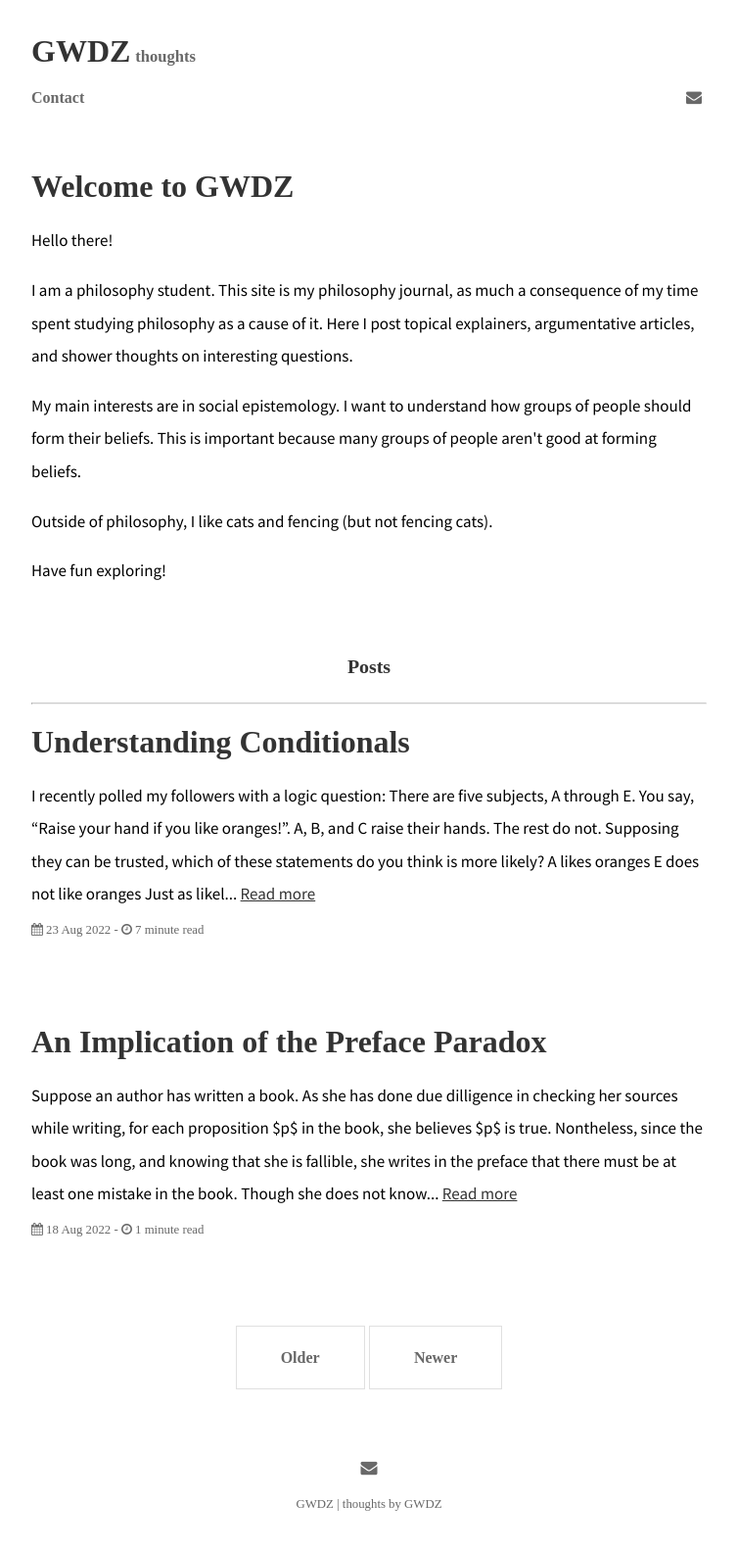
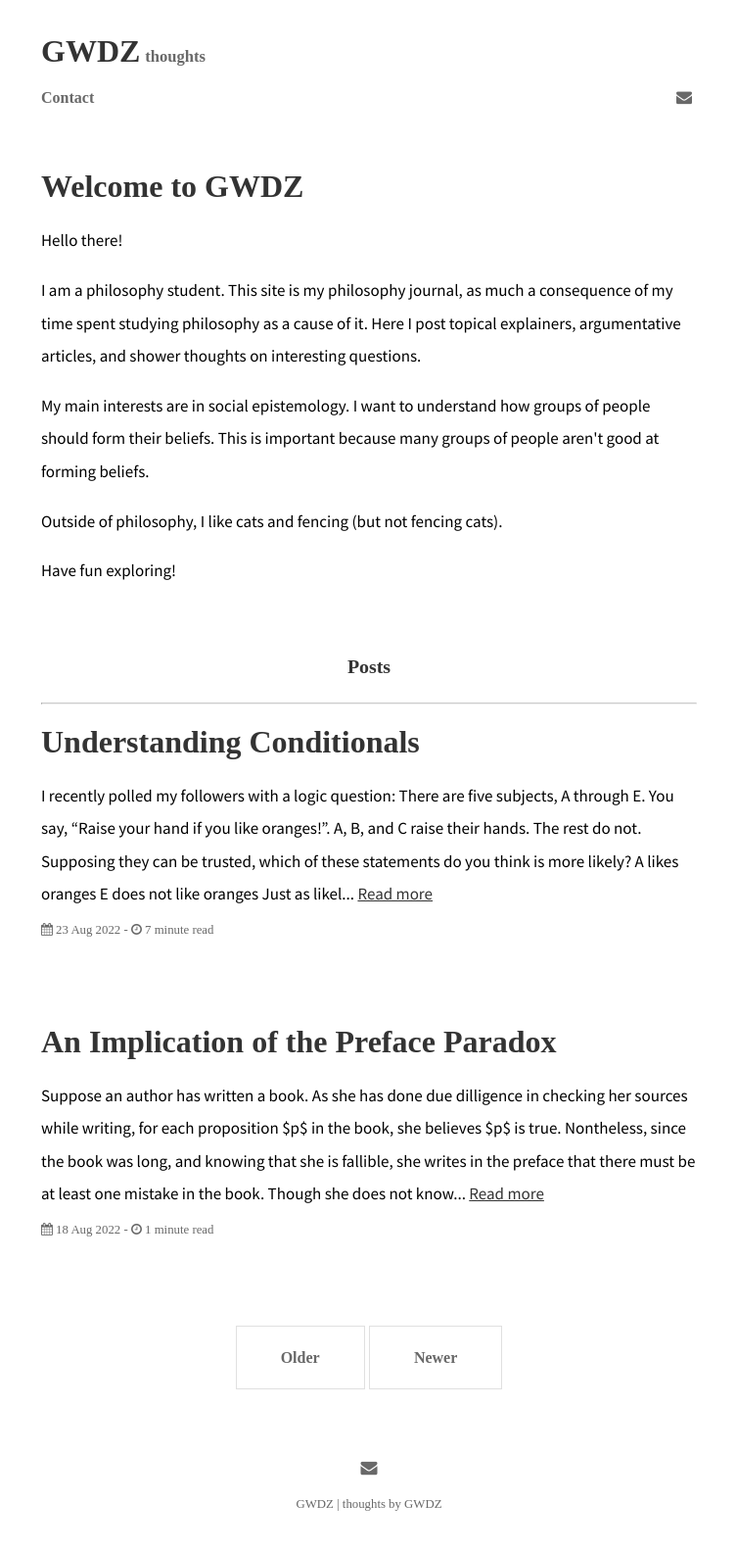
Before and after one commit to GWDZ-true/gwdz-site, a Jekyll site: the page built from index.html, in a window 1280 px wide. Shown: the whole page at 98% size, without its empty margins (263-1016 px from the left). Built offline with Jekyll 4.4.1, drawn with Linux system fonts in a browser that asks for light colours; some web fonts are replaced; the list of posts is cut into pages by our own code.

Commit message:
Update _default.scss

```diff
--- a/_sass/_default.scss
+++ b/_sass/_default.scss
@@ -5,7 +5,7 @@
 .container {
   margin-left: auto;
   margin-right: auto;
-  width: 690px; //715
+  width: 670px; //690, 715
 }
 
 .content-container {
```
